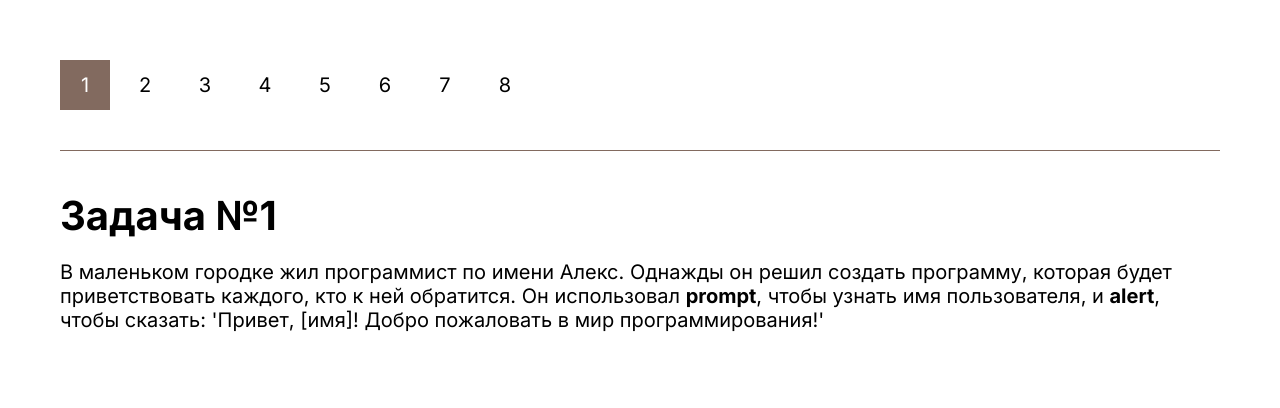
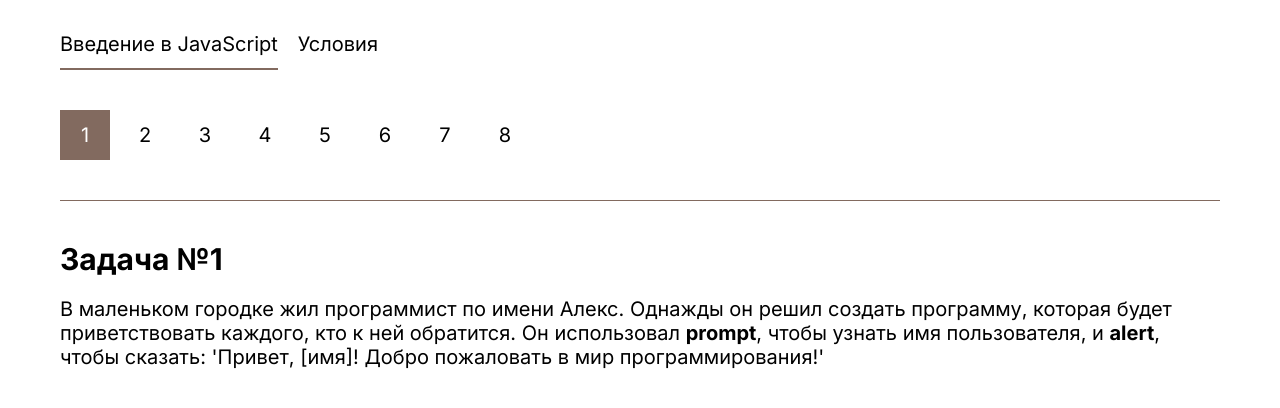
Before and after one commit to odinkeane/web-developer, a plain HTML site: page task21/index.html in a window 1280 px wide. Drawn offline with nearby package versions, Linux system fonts and the light colour scheme.

Commit message:
Add files via upload

```diff
--- a/task21/index.html
+++ b/task21/index.html
@@ -1,5 +1,6 @@
 <!DOCTYPE html>
 <html lang="en">
+
 <head>
     <meta charset="UTF-8">
     <meta name="viewport" content="width=device-width, initial-scale=1.0">
@@ -7,11 +8,21 @@
     <link rel="stylesheet" href="style.css">
 
 </head>
+
 <body>
-    <aside>
 
-    </aside>
+
+    <header>
+        <nav>
+        </nav>
+    </header>
     <main>
+        <aside>
+
+        </aside>
+        <section class="data">
+
+        </section>
 
     </main>
 
@@ -20,4 +31,5 @@
     <script src="script.js"></script>
 
 </body>
+
 </html>
--- a/task21/script.js
+++ b/task21/script.js
@@ -1,11 +1,15 @@
-aside = document.querySelector('aside');
-main = document.querySelector('main');
-markdown = window.markdownit();
+const aside = document.querySelector('aside');
+const main = document.querySelector('main');
+const dataBlock = document.querySelector(".data");
+const nav = document.querySelector('nav');
 
-let data;
+const markdown = window.markdownit();
 
-function setCurrent(i) {
-    main.innerHTML = markdown.render(data[i]);
+let lessons;
+
+function setCurrent(i, title) {
+    data = lessons[title];
+    dataBlock.innerHTML = markdown.render(data[i]);
     for (let j = 0; j < data.length; j++) {
         aside.children[j].style.background = ""
         aside.children[j].style.color = ""
@@ -14,12 +18,28 @@ function setCurrent(i) {
     aside.children[i].style.color = "#FFF";
 }
 
+function setCurrentLesson(button) {
+    for (let children of nav.children) {
+        children.style.borderBottom = "2px solid transparent";
+    }
+    button.style.borderBottom = "2px solid #826A5F"
+
+    const title = button.innerHTML;
+    const data = lessons[title];
+    aside.innerHTML = ""
+    for (let i = 0; i < data.length; i++) {
+        aside.innerHTML += `<button onClick='setCurrent(${i}, "${title}")'>${i + 1}</button>`
+    }
+    setCurrent(0, title)
+}
+
 window.addEventListener('load', async () => {
-    data = await fetch("task.json")
+    lessons = await fetch("task.json")
         .then(response => response.json())
         .then(data => data.data)
-    for (let i = 0; i < data.length; i++) {
-        aside.innerHTML += `<button onClick='setCurrent(${i})'>${i + 1}</button>`
+
+    for (let lesson of Object.keys(lessons)) {
+        nav.innerHTML += `<button onClick='setCurrentLesson(this)'>${lesson}</button>`;
     }
-    setCurrent(0)
+    setCurrentLesson(nav.children[0])
 })
--- a/task21/style.css
+++ b/task21/style.css
@@ -8,20 +8,33 @@
 }
 
 html {
-    background-color: rgba(0, 0, 0, .4);
-    height: 100vh;
     font-size: 20px;
 }
 
-body {
+main {
     background: white;
     margin: 0 auto;
-    padding: 3rem;
+    padding: 1rem 3rem;
     display: flex;
     flex-direction: column;
     height: 100%;
     gap: 2rem;
 }
+nav{
+    padding: 1rem 3rem;
+    display: flex;
+    gap: 1rem;
+    button {
+        border: none;
+        background: white;
+        font-size: 1rem;
+        transition: 0.2s ease;
+        align-content: start;
+        height: 50px;
+        width: max-content;
+    }
+}
+
 
 /* colors = ["#EBA966", "#ECBCB0", "#CE7870", "#826A5F"] */
 aside {
@@ -29,6 +42,7 @@ aside {
     flex-wrap: wrap;
     height: max-content;
     gap: 10px;
+
     button {
         border: none;
         background: white;
@@ -47,7 +61,7 @@ h1 {
     margin-bottom: 1rem;
 }
 
-main{
+.data {
     border-top: 1px solid #826A5F;
     padding-top: 2rem;
 }
--- a/task21/task.json
+++ b/task21/task.json
@@ -1,5 +1,6 @@
 {
-    "data": [
+    "data": {
+        "Введение в JavaScript": [
             "# Задача №1\n В маленьком городке жил программист по имени Алекс. Однажды он решил создать программу, которая будет приветствовать каждого, кто к ней обратится. Он использовал **prompt**, чтобы узнать имя пользователя, и **alert**, чтобы сказать: 'Привет, [имя]! Добро пожаловать в мир программирования!'",
             "# Задача №2\n В деревне чисел жил мудрый старец, который всегда помогал жителям решать их проблемы. Однажды к нему пришел юноша и попросил узнать, сколько будет, если сложить два числа. Старец создал магическую программу, которая принимала два числа с помощью **prompt** и выводила их сумму с помощью **alert**, радуя юношу.",
             "# Задача №3\n В небольшом городке жила девушка по имени Лена, увлеченная писательница. Каждый день она записывала свои мысли в блокнот. Однажды, задумавшись о длине своих строк, Лена решила провести эксперимент. Она написала программу, которая с помощью функции **prompt** запрашивала у пользователя строку, а затем вычисляла её длину и выводила результат с помощью функции **alert**.",
@@ -8,5 +9,23 @@
             "# Задача №6\n В далеком будущем, на борту космического корабля 'Звездный Путешественник', жил программист по имени Луна. Она была не только мастером кода, но и настоящим исследователем, мечтающим о новых мирах и неизведанных галактиках. Однажды, во время полета к планете, покрытой загадочными лесами, Луна задумалась о том, как можно вычислить площадь прямоугольника, чтобы спроектировать идеальную базу для своих исследований. Луна решила написать программу, которая бы помогла ей в этом. Она начала с того, что запросила у своего бортового компьютера размеры прямоугольника с помощью функции **prompt**. Это было как общение с верным другом, который всегда готов помочь. После того как она ввела длину и ширину, Луна использовала простую формулу: площадь равна длине, умноженной на ширину.",
             "# Задача №7\n В недалеком будущем, в мире, где технологии и финансы переплетаются, жил молодой финансист по имени Артем. Он знал, что многие люди не осознают, сколько они на самом деле переплачивают за свои дома. С помощью функции **prompt** он начал запрашивать у пользователей информацию о размере кредита, процентной ставке и сроке кредита. После того как Артем получил все необходимые данные, он использовал формулу для расчета переплаты: он вычислил общую сумму, которую клиент должен будет выплатить, и вычел из нее первоначальную сумму кредита. Когда программа завершила выполнение, на экране компьютера появилось сообщение с результатом: сумма переплаты по кредиту, которую клиент должен был бы учесть при планировании своих финансов.",
             "# Задача №8\n Однажды, во время работы над проектом, Ника задумалась о том, как важно правильно обрабатывать даты. С помощью функции **prompt** она начала запрашивать у пользователей дату в формате ##.##.####. Ника знала, что правильный ввод данных — это первый шаг к успешному решению задачи.После того как она получила строку с датой, Ника использовала методы для разбора строки и извлечения дня, месяца и года. Затем, с помощью функции **alert**, она выводила результат на экран: 'День: [день], Месяц: [месяц], Год: [год]'."
+        ],
+        "Условия": [
+            "# Задача №1 Проверка числа\n Пользователь вводит число с помощью **prompt**. Если число больше 50, то с помощью **alert** вывести 'Число больше 50', иначе 'Число меньше или равно 50'.",
+            "# Задача №2 Четность\n Пользователь вводит число с помощью **prompt**. Проверить, является ли оно четным, и вывести соответствующее сообщение.",
+            "# Задача №3 Кратность\n Пользователь вводит число с помощью **prompt**. Проверить, является ли число кратным 11, и вывести соответствующее сообщение.",
+            "# Задача №4 Проверка логина и пароля \n Пользователь вводит логин и пароль с помощью **prompt**. Если логин равен 'admin' и пароль равен '12345', вывести 'Доступ разрешен', иначе — 'Доступ запрещен'.",
+            "# Задача №5 Калькулятор \n Пользователь вводит два числа и оператор (+, -, *, /) с помощью **prompt**. В зависимости от оператора вывести результат вычисления.",
+            "# Задача №6 Проверка на положительное, отрицательное или ноль\n Пользователь вводит число. Проверить, является ли оно положительным, отрицательным или нулем, и вывести соответствующее сообщение.",
+            "# Задача №7 День недели\n Пользователь вводит число от 1 до 7. Вывести название дня недели, соответствующее этому числу.",
+            "# Задача №8 Максимум из трех чисел\n Пользователь вводит три числа. Вывести наибольшее из них.",
+            "# Задача №9 Високосный год\n Пользователь вводит год. Проверить, является ли он високосным, и вывести соответствующее сообщение.",
+            "# Задача №10 Конвертер температуры\n Пользователь вводит температуру в градусах Цельсия. Предложить выбор: конвертировать в Фаренгейты или Кельвины. Вывести результат.",
+            "# Задача №11 Подписка на рассылку\n Пользователю предлагается подписаться на рассылку. Спросить его: 'Хотите подписаться на нашу рассылку?'. Если пользователь подтверждает, вывести 'Спасибо за подписку!', иначе — 'Подписка отменена'.",
+            "# Задача №12 Переход на другой сайт\n Пользователь хочет перейти на другой сайт. Спросить его: 'Вы хотите покинуть эту страницу?'. Если пользователь подтверждает, перенаправить его на другой сайт (используя `window.location`), иначе вывести 'Переход отменен'.",
+            "# Задача №13 Сумма цифр\n Пользователь вводит шестизначное число. Проверьте, что сумма первых трех цифр равняется сумме вторых трех цифр. Если это так - выведите 'Сумма совпадает', в противном случае выведите 'Сумма отличается'. Предусмотрите то, что количество цифр должно быть точно равно 6. Если цифр больше или меньше, то выведите сообщение 'Неправильный ввод'.",
+            "# Задача №14 Последний символ\n Пользователь вводит какое-либо слово. Получите его последнюю букву. Если слово заканчивается на мягкий знак, то получите предпоследнюю букву. Если при вводе пустая строка, то выведите 'Пользователь ничего не ввел'.",
+            "# Задача №15 Викторина\n Создайте викторину, состояющую из 5 вопросов. Вопросы можете придумать на свое усмотрение. В конце викторины выведите результат и одну из следующих подписей: **5/5! Круто!**, **4/5! Хорошо!**, **3/5! Неплохо**. Если оценка ниже, то просто выводить полученный результат."
         ]
     }
+}
```
Lines whose indentation alone changed are shown as unchanged.
